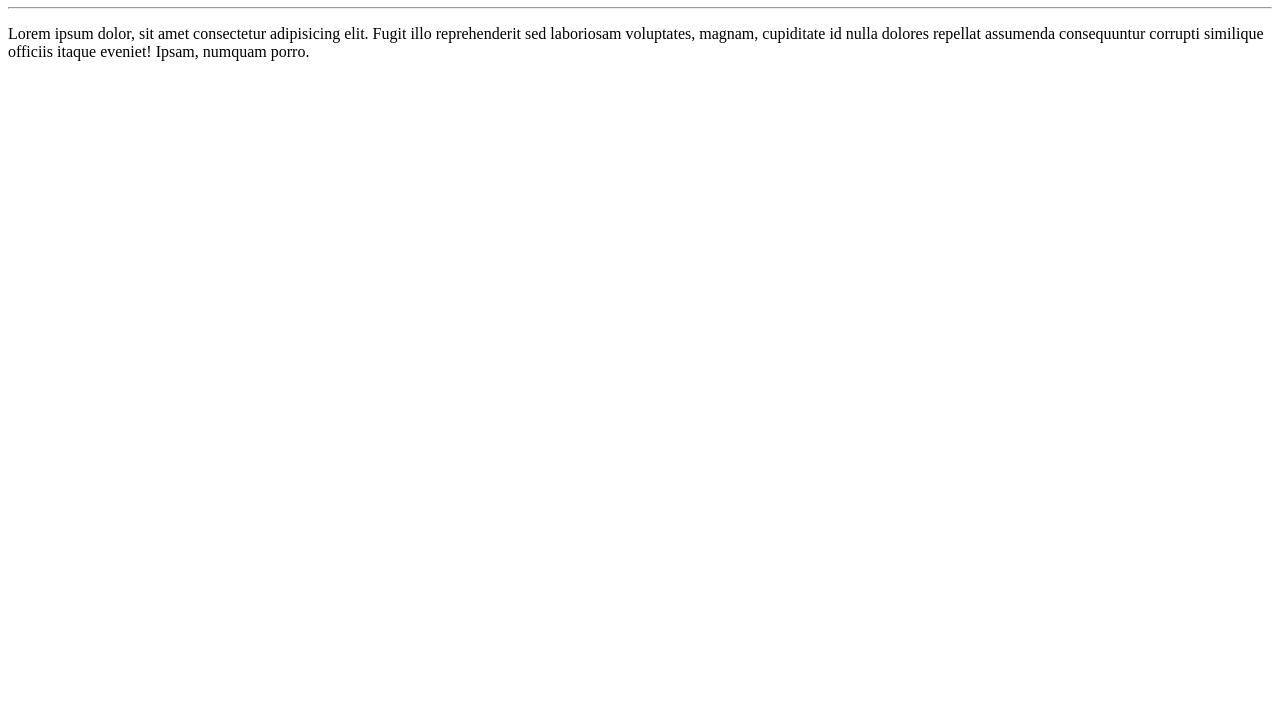
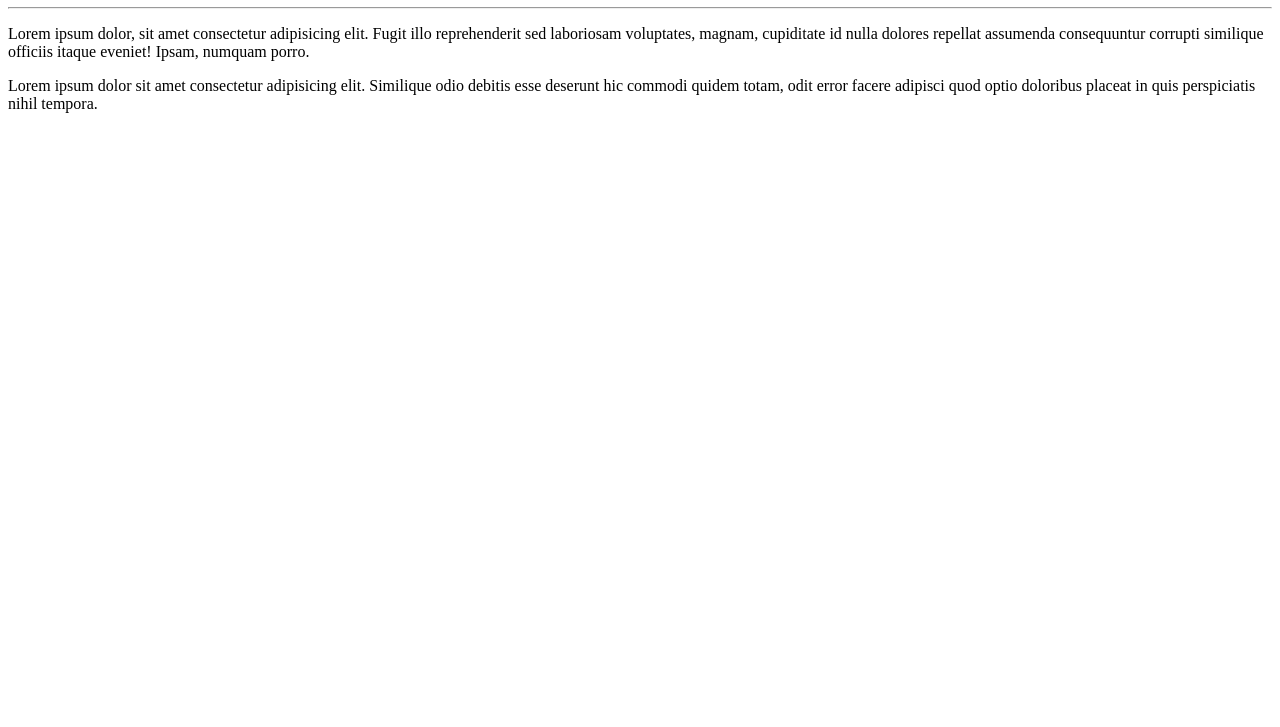
Before and after one commit to jenniferestudar/Ola-Mundo, a plain HTML site: page site-exemplo/index.html in a window 1280 px wide. Shown: the part 73-800 px from the top of the page. Drawn offline with Linux system fonts and the light colour scheme.

Commit message:
adicionei um parágrafo

```diff
--- a/site-exemplo/index.html
+++ b/site-exemplo/index.html
@@ -10,5 +10,6 @@
     <h1>Olá,Mundo!</h1>
     <hr>
     <p>Lorem ipsum dolor, sit amet consectetur adipisicing elit. Fugit illo reprehenderit sed laboriosam voluptates, magnam, cupiditate id nulla dolores repellat assumenda consequuntur corrupti similique officiis itaque eveniet! Ipsam, numquam porro.</p>
+    <p>Lorem ipsum dolor sit amet consectetur adipisicing elit. Similique odio debitis esse deserunt hic commodi quidem totam, odit error facere adipisci quod optio doloribus placeat in quis perspiciatis nihil tempora.</p>
 </body>
 </html>
```
